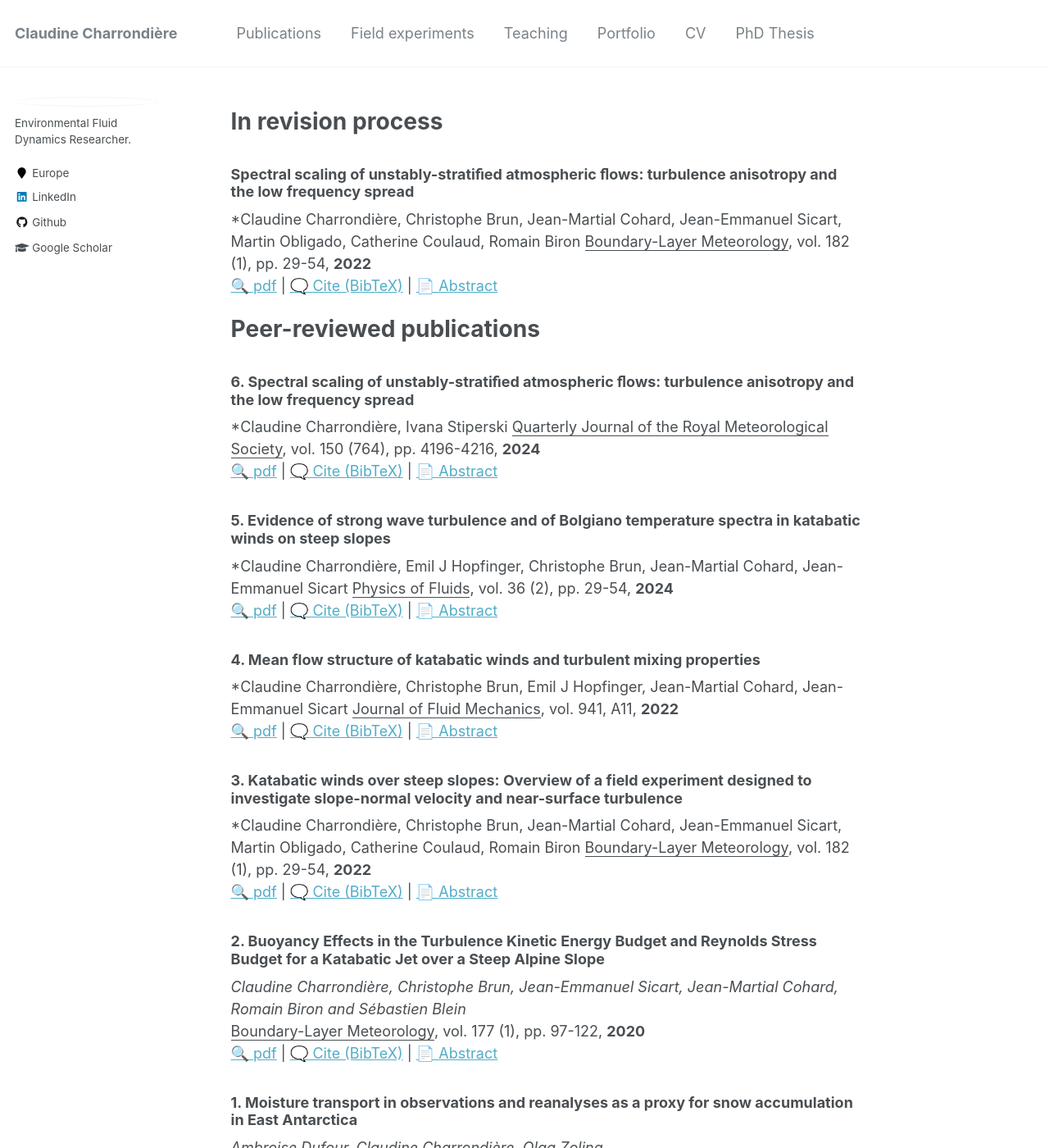
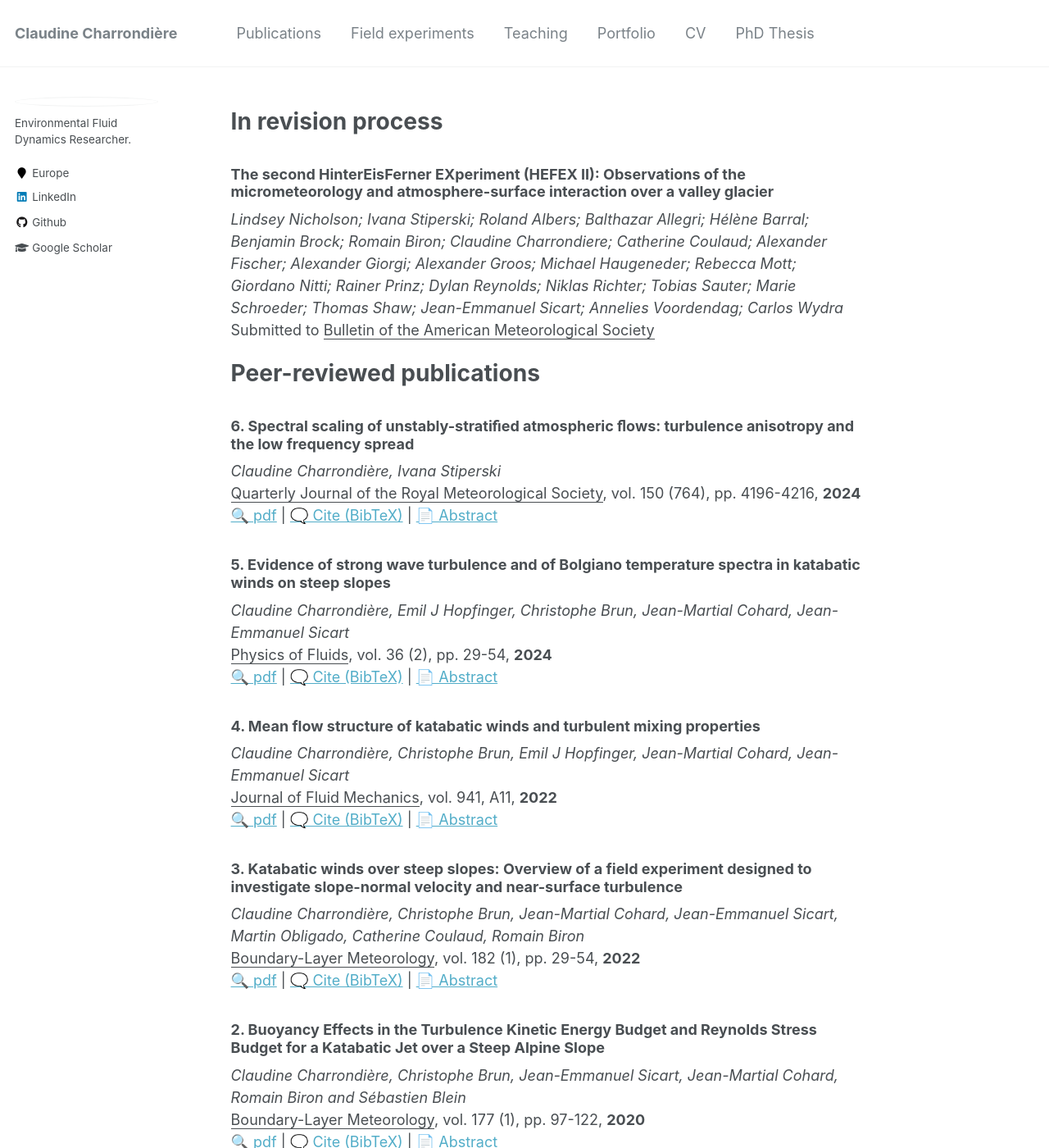
Before and after one commit to ClaudineCharrondiere/claudinecharrondiere.github.io, a Jekyll site: the page built from _publications/Publis.md, in a window 1280 px wide and 1400 px high. Shown: the whole window at 82% size. Built offline with Jekyll 4.4.1, drawn with Linux system fonts in a browser that asks for light colours; formulas are drawn with MathJax 3.

Commit message:
mise a jour

```diff
--- a/_publications/Publis.md
+++ b/_publications/Publis.md
@@ -5,36 +5,14 @@ permalink: /publications/
 ---
 # In revision process
 
-### Spectral scaling of unstably-stratiﬁed atmospheric ﬂows: turbulence anisotropy and the low frequency spread
-*Claudine Charrondière, Christophe Brun, Jean-Martial Cohard, Jean-Emmanuel Sicart, Martin Obligado, Catherine Coulaud, Romain Biron
-<ins>Boundary-Layer Meteorology</ins>, vol. 182 (1), pp. 29-54, **2022**
-[🔍 pdf](https://hal.science/hal-03350043/file/Charrondi%C3%A8re2022.pdf) | <a href="#" onclick="showBibTeX(event, 'bib2')">🗨️ Cite (BibTeX)</a> | <a href="#" onclick="showAbstract(event, 'abs2')">📄 Abstract</a>
-
-<div id="bib7" style="display:none; position:fixed; top:20%; left:30%; width:40%; padding:20px; background:white; border:1px solid black; box-shadow: 2px 2px 10px rgba(0,0,0,0.5);">
-  <strong>BibTeX Citation:</strong>
-  <pre>@article{charrondiere2022katabatic,
-  title={Katabatic winds over steep slopes: Overview of a field experiment designed to investigate slope-normal velocity and near-surface turbulence},
-  author={Charrondi{\`e}re, Claudine and Brun, Christophe and Cohard, Jean-Martial and Sicart, Jean-Emmanuel and Obligado, Martin and Biron, Romain and Coulaud, Catherine and Guyard, H{\'e}l{\`e}ne},
-  journal={Boundary-Layer Meteorology},
-  volume={182},
-  number={1},
-  pages={29--54},
-  year={2022},
-  publisher={Springer}
-}</pre>
-  <button onclick="closePopup('bib7')">Close</button>
-</div>
-
-<div id="abs7" style="display:none; position:fixed; top:20%; left:30%; width:40%; padding:20px; background:white; border:1px solid black; box-shadow: 2px 2px 10px rgba(0,0,0,0.5);">
-  <strong>Abstract:</strong>
-  <p></p>
-  <button onclick="closePopup('abs7')">Close</button>
-</div>
+### The second HinterEisFerner EXperiment (HEFEX II): Observations of the micrometeorology and atmosphere-surface interaction over a valley glacier
+*Lindsey Nicholson; Ivana Stiperski; Roland Albers; Balthazar Allegri; Hélène Barral; Benjamin Brock; Romain Biron; Claudine Charrondiere; Catherine Coulaud; Alexander Fischer; Alexander Giorgi; Alexander Groos; Michael Haugeneder; Rebecca Mott; Giordano Nitti; Rainer Prinz; Dylan Reynolds; Niklas Richter; Tobias Sauter; Marie Schroeder; Thomas Shaw; Jean-Emmanuel Sicart; Annelies Voordendag; Carlos Wydra*
+Submitted to <ins>Bulletin of the American Meteorological Society</ins>
 
 # Peer-reviewed publications
 
 ### 6. Spectral scaling of unstably-stratiﬁed atmospheric ﬂows: turbulence anisotropy and the low frequency spread
-*Claudine Charrondière, Ivana Stiperski
+*Claudine Charrondière, Ivana Stiperski*
 <ins>Quarterly Journal of the Royal Meteorological Society</ins>, vol. 150 (764), pp. 4196-4216, **2024**
 [🔍 pdf](https://rmets.onlinelibrary.wiley.com/doi/pdfdirect/10.1002/qj.4811) | <a href="#" onclick="showBibTeX(event, 'bib6')">🗨️ Cite (BibTeX)</a> | <a href="#" onclick="showAbstract(event, 'abs6')">📄 Abstract</a>
 
@@ -61,7 +39,7 @@ permalink: /publications/
 </div>
 
 ### 5. Evidence of strong wave turbulence and of Bolgiano temperature spectra in katabatic winds on steep slopes
-*Claudine Charrondière, Emil J Hopfinger, Christophe Brun, Jean-Martial Cohard, Jean-Emmanuel Sicart
+*Claudine Charrondière, Emil J Hopfinger, Christophe Brun, Jean-Martial Cohard, Jean-Emmanuel Sicart*
 <ins>Physics of Fluids</ins>, vol. 36 (2), pp. 29-54, **2024**
 [🔍 pdf](https://hal.science/hal-03350043/file/Charrondi%C3%A8re2022.pdf) | <a href="#" onclick="showBibTeX(event, 'bib5')">🗨️ Cite (BibTeX)</a> | <a href="#" onclick="showAbstract(event, 'abs5')">📄 Abstract</a>
 
@@ -87,7 +65,7 @@ permalink: /publications/
 </div>
 
 ### 4. Mean flow structure of katabatic winds and turbulent mixing properties
-*Claudine Charrondière, Christophe Brun, Emil J Hopfinger, Jean-Martial Cohard, Jean-Emmanuel Sicart
+*Claudine Charrondière, Christophe Brun, Emil J Hopfinger, Jean-Martial Cohard, Jean-Emmanuel Sicart*
 <ins>Journal of Fluid Mechanics</ins>, vol. 941, A11, **2022**
 [🔍 pdf](https://hal.science/hal-03350043/file/Charrondi%C3%A8re2022.pdf) | <a href="#" onclick="showBibTeX(event, 'bib4')">🗨️ Cite (BibTeX)</a> | <a href="#" onclick="showAbstract(event, 'abs4')">📄 Abstract</a>
 
@@ -114,7 +92,7 @@ permalink: /publications/
 
 
 ### 3. Katabatic winds over steep slopes: Overview of a field experiment designed to investigate slope-normal velocity and near-surface turbulence
-*Claudine Charrondière, Christophe Brun, Jean-Martial Cohard, Jean-Emmanuel Sicart, Martin Obligado, Catherine Coulaud, Romain Biron
+*Claudine Charrondière, Christophe Brun, Jean-Martial Cohard, Jean-Emmanuel Sicart, Martin Obligado, Catherine Coulaud, Romain Biron*
 <ins>Boundary-Layer Meteorology</ins>, vol. 182 (1), pp. 29-54, **2022**
 [🔍 pdf](https://hal.science/hal-03350043/file/Charrondi%C3%A8re2022.pdf) | <a href="#" onclick="showBibTeX(event, 'bib3')">🗨️ Cite (BibTeX)</a> | <a href="#" onclick="showAbstract(event, 'abs3')">📄 Abstract</a>
 
```
